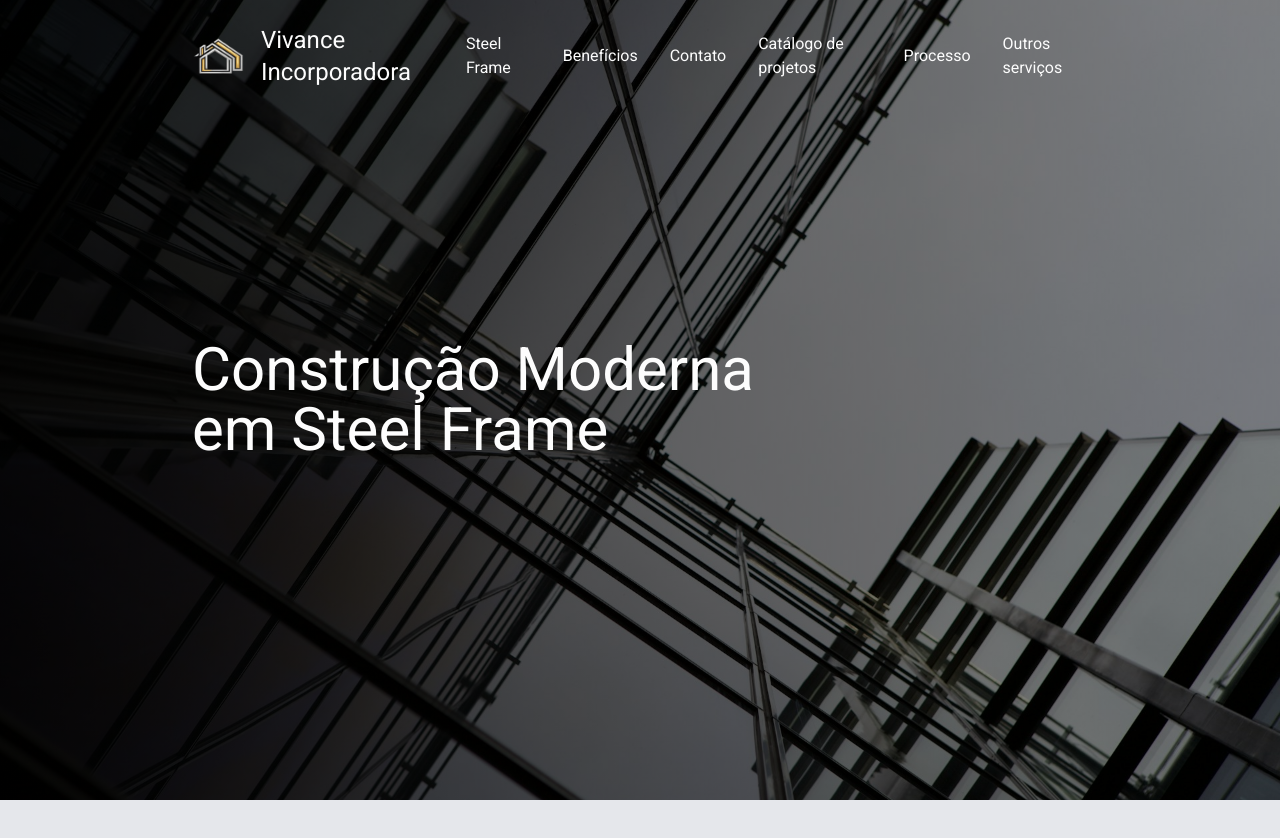
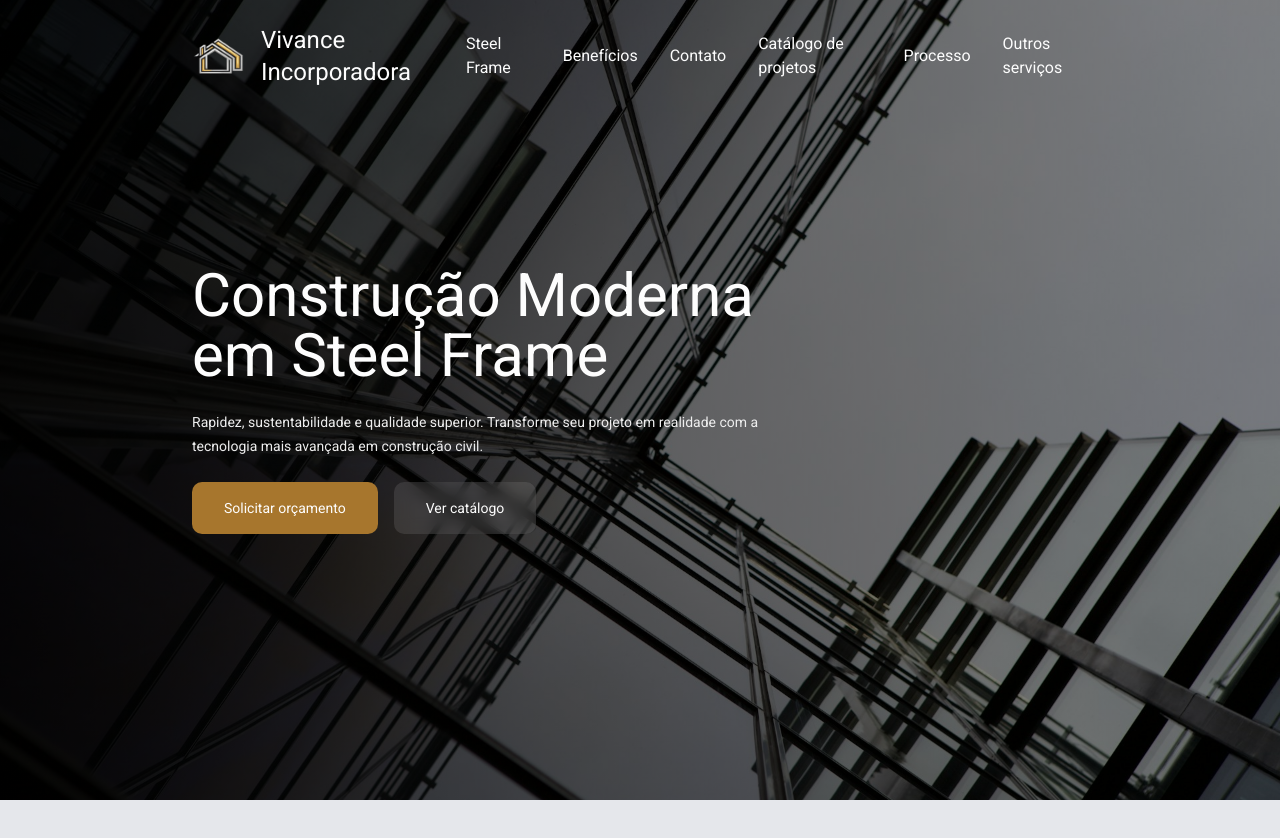
Before and after one commit to rafaelmjardim/vivance-project, a Next.js app: page / in a window 1280 px wide. Shown: the top 838 px of the page. Built offline with nearby package versions, Linux system fonts and the light colour scheme.

Commit message:
feat: adicionado conteudo da pagina hero

```diff
--- a/app/_components/hero.tsx
+++ b/app/_components/hero.tsx
@@ -1,6 +1,7 @@
 import Image from "next/image";
 import { Header } from "./ui/header";
 import heroBackground from "@/public/home-backgorund.jpg";
+import { Button } from "./ui/button";
 
 export function Hero() {
   return (
@@ -18,10 +19,20 @@ export function Hero() {
         <div className="absolute inset-0 bg-linear-to-r from-black/80 via-black/60 to-black/40"></div>
       </div>
 
-      <article className="block z-10">
-        <h1 className="text-text-inverse text-6xl max-w-150">
+      <article className="grid gap-6 z-10 max-w-150">
+        <h1 className="text-text-inverse text-6xl">
           Construção Moderna em Steel Frame
         </h1>
+
+        <p className="text-text-inverse-secundary text-sm leading-6">
+          Rapidez, sustentabilidade e qualidade superior. Transforme seu projeto
+          em realidade com a tecnologia mais avançada em construção civil.
+        </p>
+
+        <div className="flex items-center gap-4">
+          <Button>Solicitar orçamento</Button>
+          <Button isTransparent={true}>Ver catálogo</Button>
+        </div>
       </article>
     </section>
   );
--- a/app/globals.css
+++ b/app/globals.css
@@ -10,6 +10,7 @@
   --foreground: #171717;
 
   --surface-primary: #a7762d;
+  --surface-hover-primary: #946826;
   --surface-inverse: #fdfdfd;
   --surface-secundary: #101828;
   --surface-enabled-primary: #ffedd4;
@@ -33,6 +34,8 @@
   --color-surface-secundary: var(--surface-secundary);
   --color-surface-enabled-primary: var(--surface-enabled-primary);
 
+  --color-surface-hover-primary: var(--surface-hover-primary);
+
   --color-text-default: var(--text-inverse);
   --color-text-secundary: var(--text-secundary);
   --color-text-inverse: var(--text-inverse);
```
